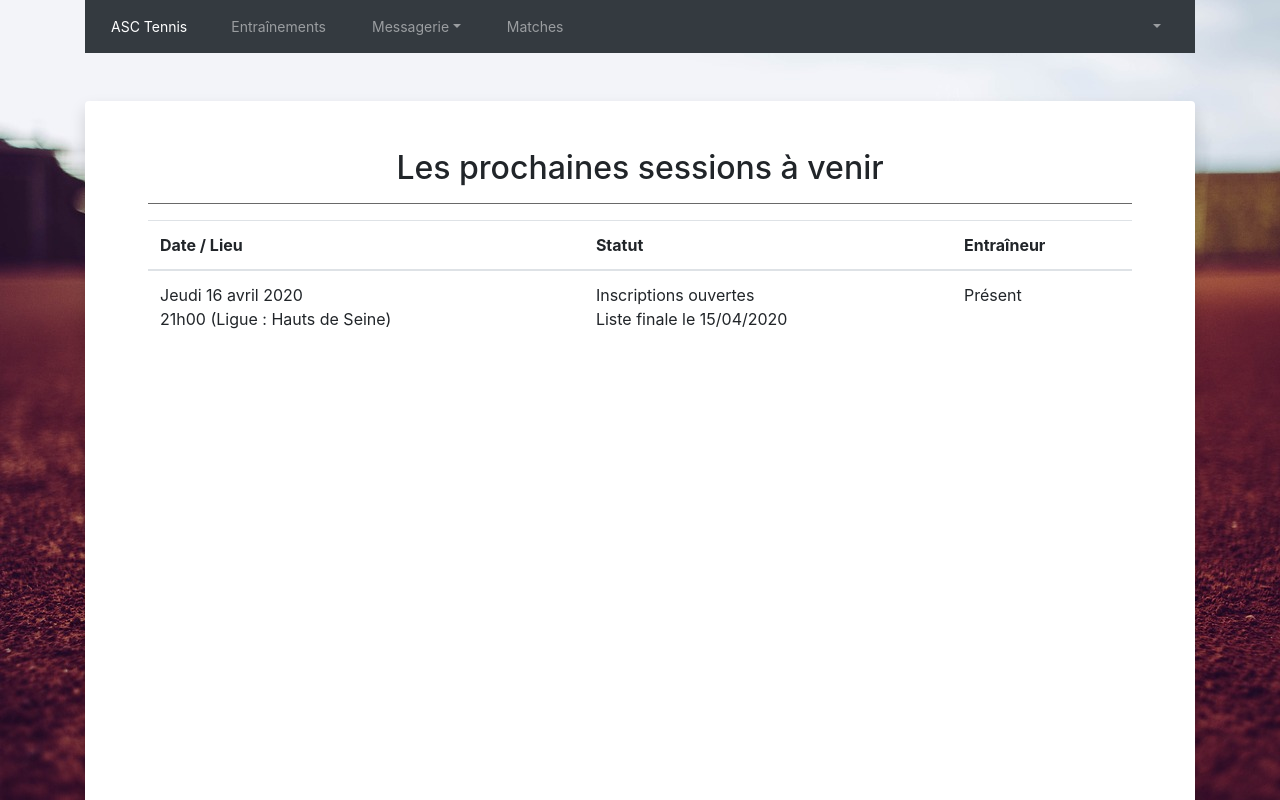
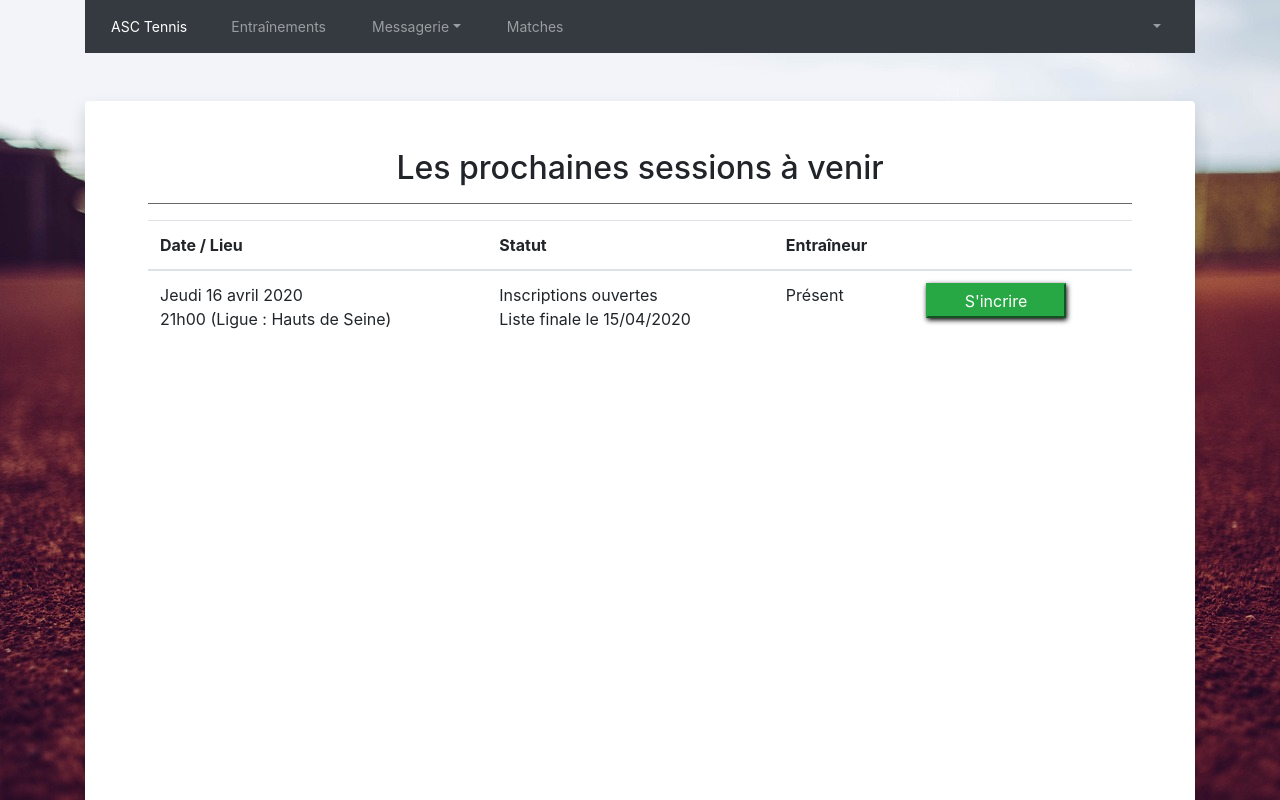
Before and after one commit to Sayavong75/asc-tennis, an Angular app in the folder front/: page /training-sessions-list in a window 1280 px wide. Shown: the top 800 px of the page. Built offline with nearby package versions, Linux system fonts and the light colour scheme; some icons are missing.

Commit message:
update compo training-sessions-list: ajout bouton inscription

```diff
--- a/front/src/app/training-sessions-list/training-sessions-list.component.css
+++ b/front/src/app/training-sessions-list/training-sessions-list.component.css
@@ -0,0 +1,6 @@
+  /* Style ombré et dimension fixe sur les boutons */
+  .btn-success, .btn-danger {
+    box-shadow: 1px 2px 5px #000000;
+    width: 140px;
+    height: 35px;
+  }
--- a/front/src/app/training-sessions-list/training-sessions-list.component.html
+++ b/front/src/app/training-sessions-list/training-sessions-list.component.html
@@ -13,6 +13,7 @@
         <th>Date / Lieu</th>
         <th>Statut</th>
         <th>Entraîneur</th>
+        <th></th>
       </tr>
     </thead>
     <tbody>
@@ -20,6 +21,13 @@
         <td>Jeudi 16 avril 2020 <br> 21h00 (Ligue : Hauts de Seine)</td>
         <td>Inscriptions ouvertes <br> Liste finale le 15/04/2020</td>
         <td><i class="glyphicon glyphicon-thumbs-up"></i> Présent</td>
+        <td>
+          <button type="button"
+            (click)="registerRule()"
+            [ngClass]="{'btn btn-success':toggle, 'btn btn-danger':!toggle}">
+            {{status}}
+          </button>
+        </td>
       </tr>
     </tbody>
   </table>
--- a/front/src/app/training-sessions-list/training-sessions-list.component.ts
+++ b/front/src/app/training-sessions-list/training-sessions-list.component.ts
@@ -8,7 +8,16 @@ import { Component, OnInit } from '@angular/core';
 export class TrainingSessionsListComponent implements OnInit {
 
   constructor() { }
+  // Fonction pour modifier le bouton S'incrire/Se désinscrire : couleur et libellé'
+    // Valeurs par défaut
+    toggle = true;
+    status = 'S\'incrire';
 
+    registerRule() {
+      this.toggle = !this.toggle;
+      // Condition avec opérateur ternaire pour modifier le libellé du bouton (status)
+      this.status = this.toggle ? 'S\'incrire' : 'Se désinscire';
+    }
   ngOnInit(): void {
   }
 
```
Lines whose indentation alone changed are shown as unchanged.
